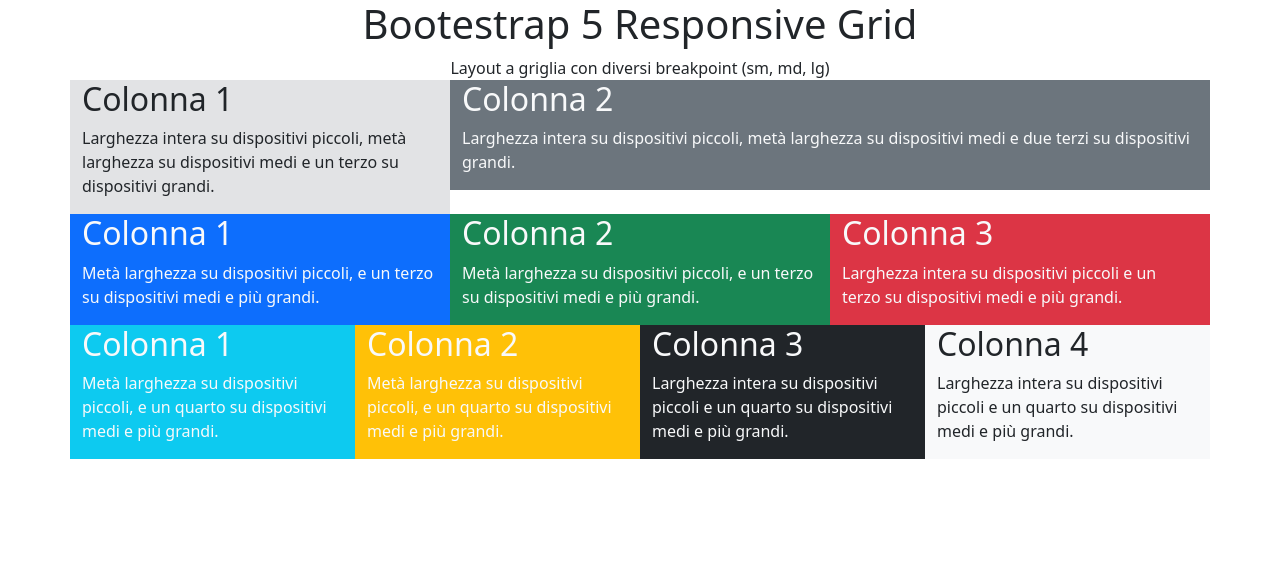
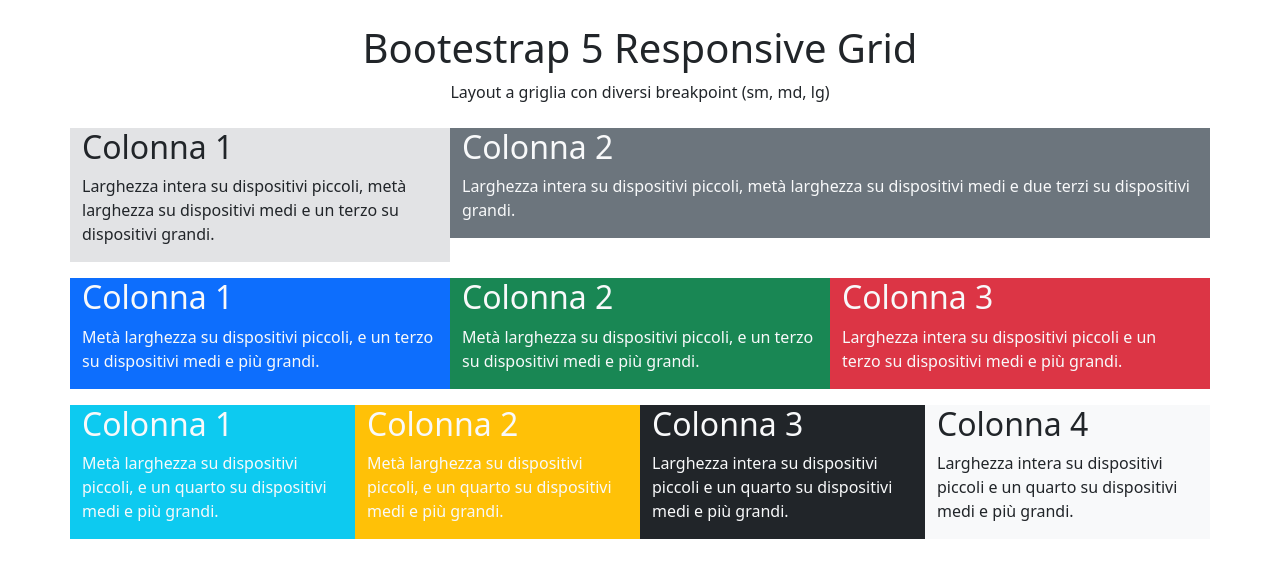
Before and after one commit to StefanoSalaa98/htmlcss-bootstrap-layout, a plain HTML site: page index.html in a window 1280 px wide. Drawn offline with nearby package versions, Linux system fonts and the light colour scheme.

Commit message:
Finalizza margine tra le sezioni

```diff
--- a/index.html
+++ b/index.html
@@ -12,7 +12,7 @@
 
     <!-- Titolo pagina-->
 
-    <div class="container text-center">
+    <div class="container text-center mt-4 mb-4">
         <div class="row align-items-start">
             <div class="col-12">
                 <h1>Bootestrap 5 Responsive Grid</h1>
@@ -26,7 +26,7 @@
 
     <!-- Prima sezione-->
 
-    <div class="container">
+    <div class="container mb-3">
         <div class="row align-items-start">
             <div class="col-12 col-md-6 col-xl-4 bg-secondary-subtle">
                 <h2>Colonna 1</h2>
@@ -47,7 +47,7 @@
 
     <!-- Seconda sezione-->
 
-    <div class="container">
+    <div class="container mb-3">
         <div class="row align-items-start">
             <div class="col-6 col-md-4 bg-primary text-light">
                 <h2>Colonna 1</h2>
```
